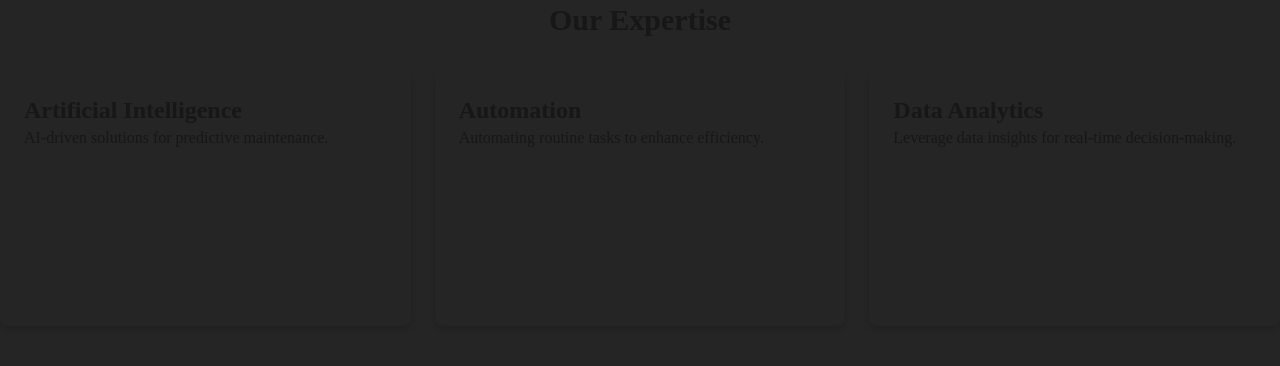
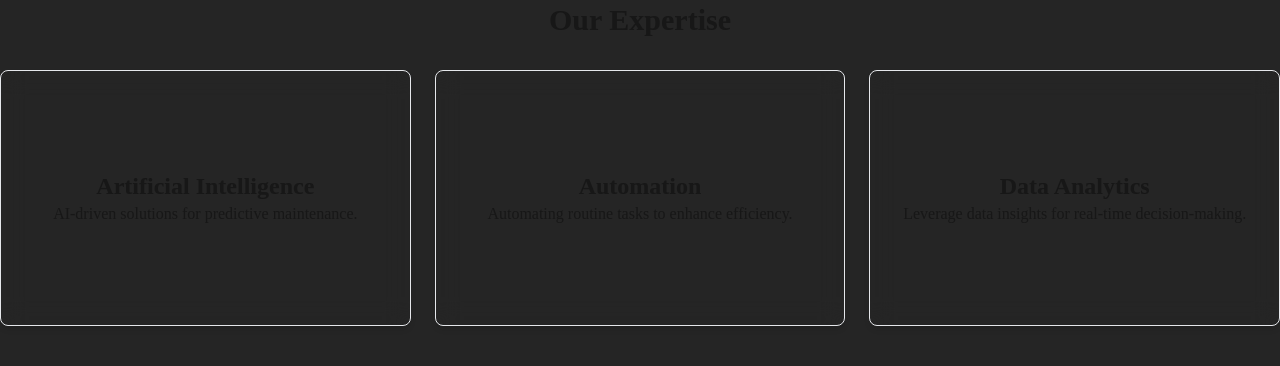
Before and after one commit to EminmertToprak/dark-office, a Next.js app: page /expertises in a window 1280 px wide. Shown: the part 586-952 px from the top of the page. Built offline with nearby package versions, Linux system fonts and the light colour scheme.

Commit message:
fixed expertises cards text

```diff
--- a/src/app/expertises/page.tsx
+++ b/src/app/expertises/page.tsx
@@ -16,13 +16,13 @@ const ExpertiseCard = ({
 
 	return (
 		<motion.div
-			className={`relative w-full h-64 rounded-lg shadow-md cursor-pointer transform transition-transform duration-500 ${
+			className={`relative w-full h-64 rounded-lg shadow-md cursor-pointer border backdrop-blur-md transform transition-transform duration-500 ${
 				flipped ? 'rotate-y-180' : ''
 			}`}
 			onHoverStart={() => setFlipped(true)}
 			onHoverEnd={() => setFlipped(false)}
 		>
-			<div className={`p-6 ${flipped ? '' : ''}`}>
+			<div className={`p-6 flex flex-col items-center justify-center h-full ${flipped ? '' : ''}`}>
 				<h3 className={`text-${flipped ? 'xl' : '2xl'} font-bold`}>{flipped ? 'More Info' : title}</h3>
 				<p>{flipped ? details : description}</p>
 			</div>
```
